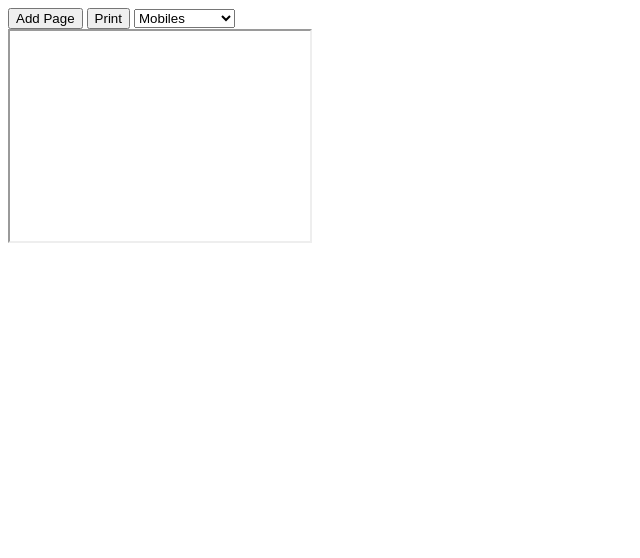
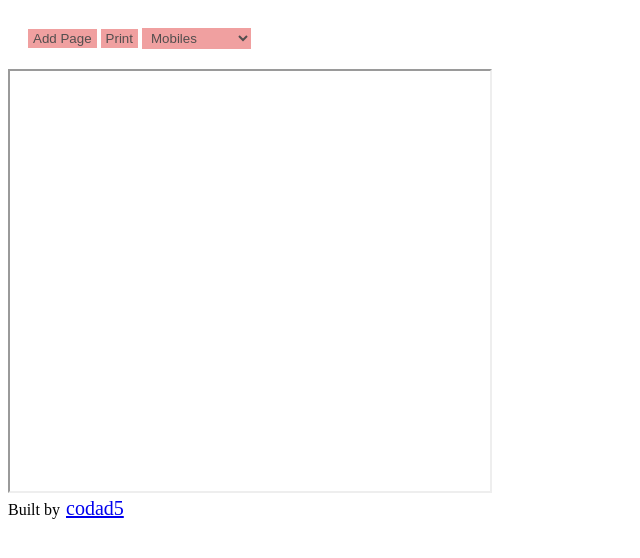
Before and after one commit to codad5/webpdf, a browser extension: page index.html in a window 1280 px wide. Shown: the whole page, without its empty margins (0-640 px from the left). Drawn offline with Linux system fonts and the light colour scheme.

Commit message:
added minimal styling

```diff
--- a/index.html
+++ b/index.html
@@ -7,21 +7,34 @@
     <title>Document</title>
     <style>
         body{
-            width:300px;
-            height:300px;
+            width:500px;
+            height:600px;
+            aspect-ratio: 3 / 1;
+        }
+        .toolbar{
+            width:100w;
+            padding:20px;
+        }
+        .action-btns{
+            padding: 2px 5px;
+            background:#f0a0a0;
+            color:rgb(82, 78, 78);
+            outline:none;
+            border:none;
+
         }
     </style>
     <script src="dist/index.js" type="module" defer></script>
 </head>
 <body>
     <div class="toolbar">
-        <button type="button" id="add-page-btn">
+        <button type="button" id="add-page-btn" class="action-btns">
             Add Page
         </button>
-        <button type="button" id="print-btn">
+        <button type="button" id="print-btn" class="action-btns">
             Print
         </button>
-        <select title="width" id="screen_size">
+        <select title="width" id="screen_size" class="action-btns">
             <option value="480" selected>
                 Mobiles
             </option>
@@ -33,8 +46,11 @@
             </option>
         </select>
     </div>
-    <iframe title="main" id="main" height="70%">
+    <iframe title="main" id="main" height="70%" width="480px">
 
     </iframe>
+    <div>
+        Built by <a href="https://github.com/codad5" style="padding:4px 2px;font-size:20px;">codad5</a>
+    </div>
 </body>
 </html>
```
